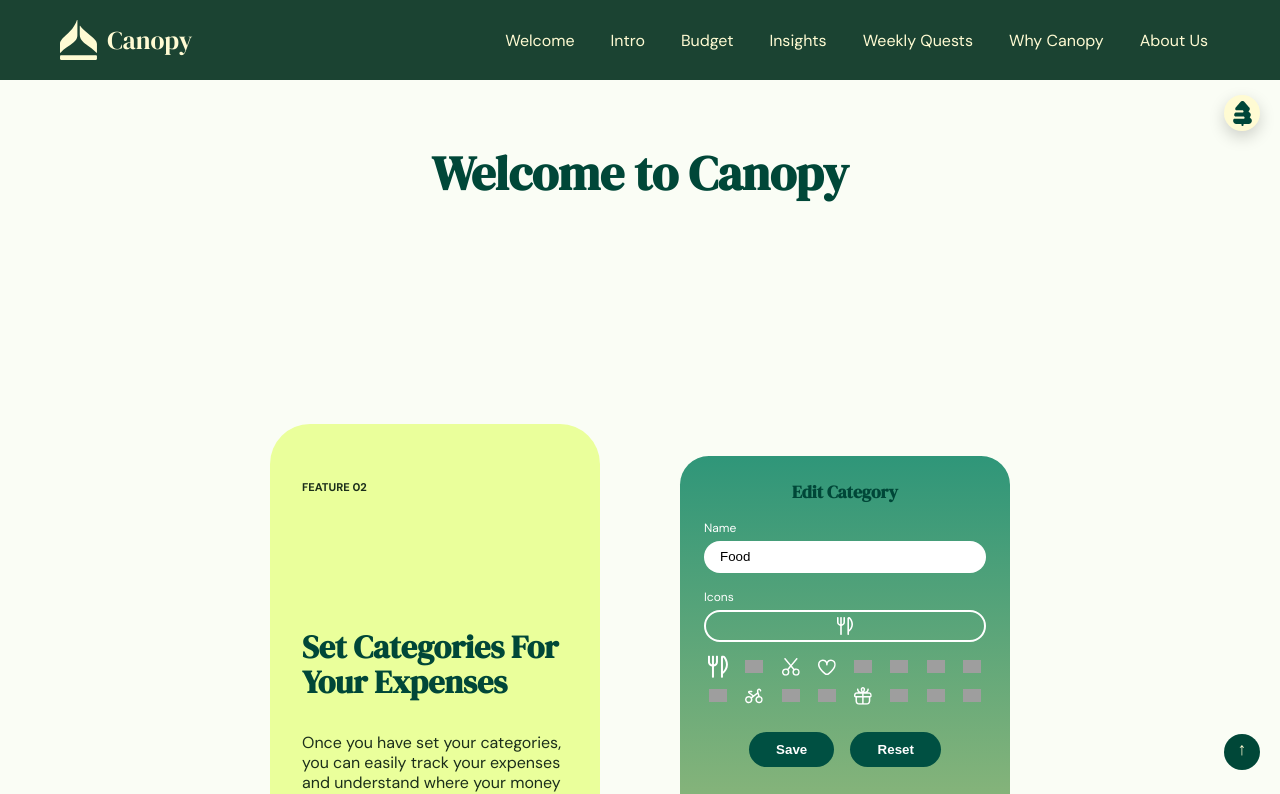
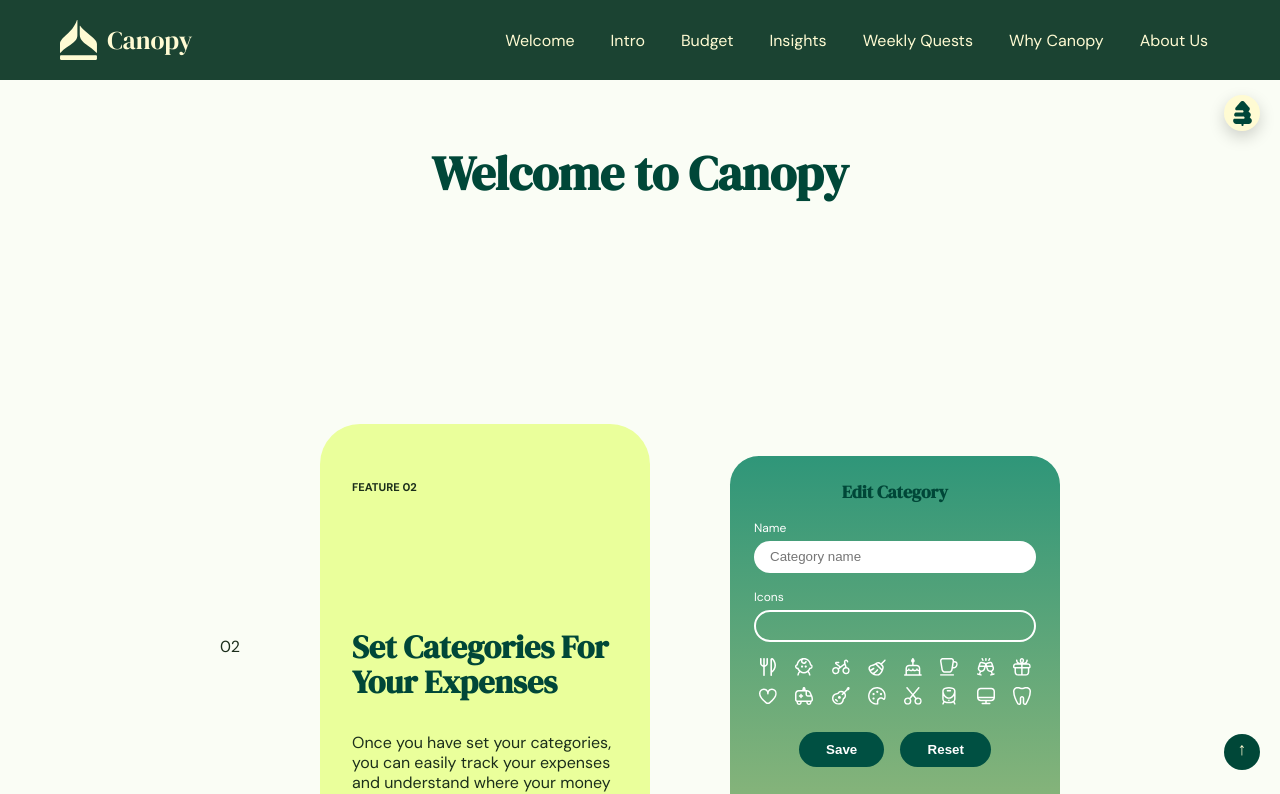
Before and after one commit to DavidYoo5/Canopy-Landing-Page-Henry-s-Final-Project, a Next.js app: page / in a window 1280 px wide. Shown: the top 794 px of the page. Built offline with nearby package versions, Linux system fonts and the light colour scheme; grey boxes are pictures that could not be loaded.

Commit message:
add heading number

```diff
--- a/app/components/ChooseCategory.jsx
+++ b/app/components/ChooseCategory.jsx
@@ -6,26 +6,27 @@ import styles from "../page.module.css";
 
 const icons = [
   "/icons/food.svg",
-  "/icons/home.svg",
+  "/icons/baby.svg",
+  "/icons/bike.svg",
+  "/icons/broom.svg",
+  "/icons/cake.svg",
+  "/icons/cup.svg",
+  "/icons/drinks.svg",
+  "/icons/gift.svg",
+  "/icons/heart.svg",
+  "/icons/medical.svg",
+  "/icons/music.svg",
+  "/icons/palette.svg",
   "/icons/scissors.svg",
-  "/icons/heart.svg",
-  "/icons/shopping.svg",
-  "/icons/game.svg",
-  "/icons/car.svg",
-  "/icons/coffee.svg",
-  "/icons/phone.svg",
-  "/icons/bike.svg",
-  "/icons/health.svg",
-  "/icons/education.svg",
-  "/icons/gift.svg",
-  "/icons/bills.svg",
-  "/icons/travel.svg",
-  "/icons/more.svg",
+  "/icons/train.svg",
+  "/icons/computer.svg",
+  "/icons/tooth.svg",
 ];
 
+
 export default function ChooseCategory() {
-  const [categoryName, setCategoryName] = useState("Food");
-  const [selectedIcon, setSelectedIcon] = useState("/icons/food.svg");
+  const [categoryName, setCategoryName] = useState("");
+  const [selectedIcon, setSelectedIcon] = useState("");
   const [savedCategory, setSavedCategory] = useState(null);
 
   function handleSave() {
@@ -45,6 +46,7 @@ export default function ChooseCategory() {
 
   return (
     <section id="Choose-Category" className={styles.chooseCategorySection}>
+        <p className={styles.chooseCategoryNumber}>02</p>
       <div className={styles.chooseCategoryTextCard}>
         <p className={styles.chooseCategoryFeatureLabel}>FEATURE 02</p>
 
```
